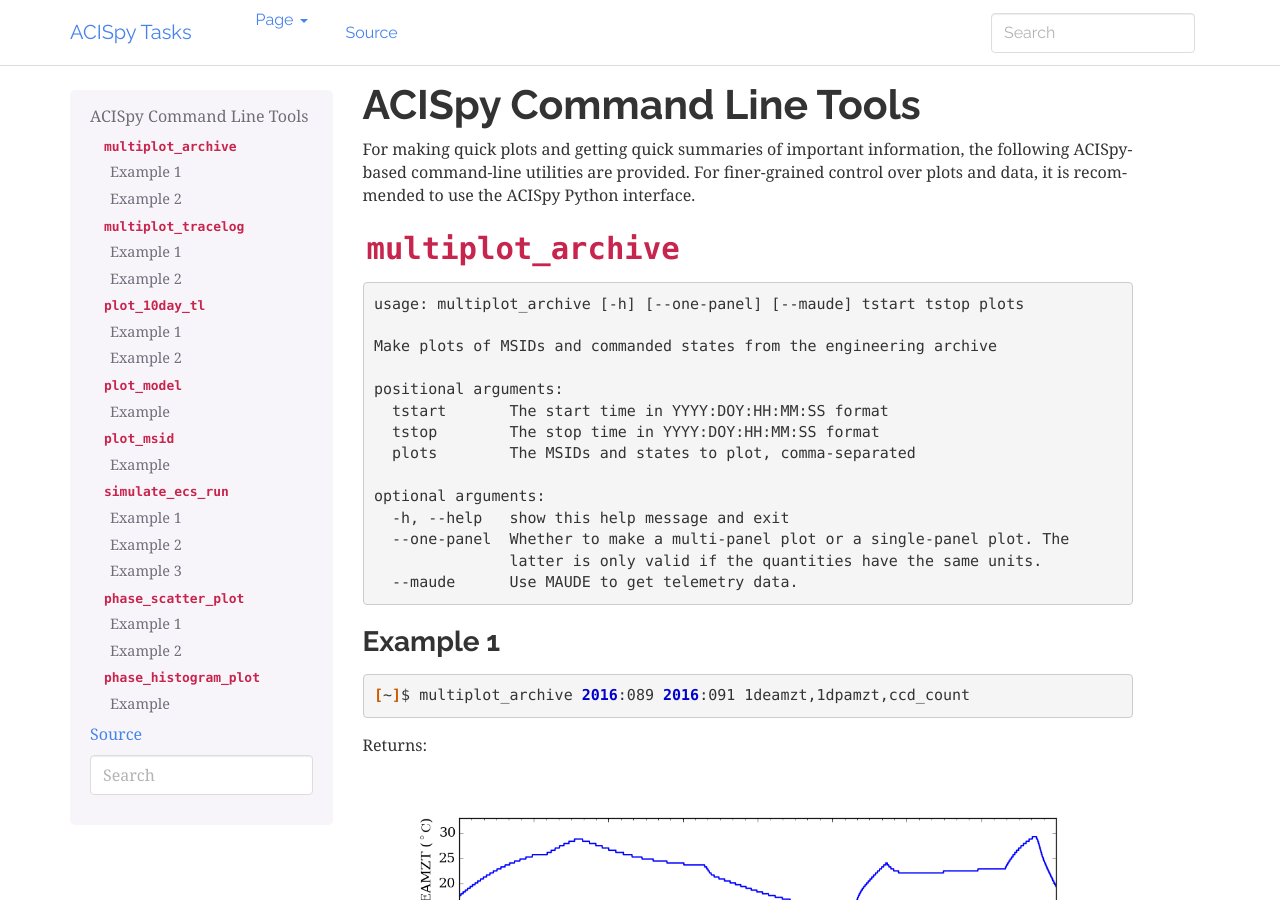
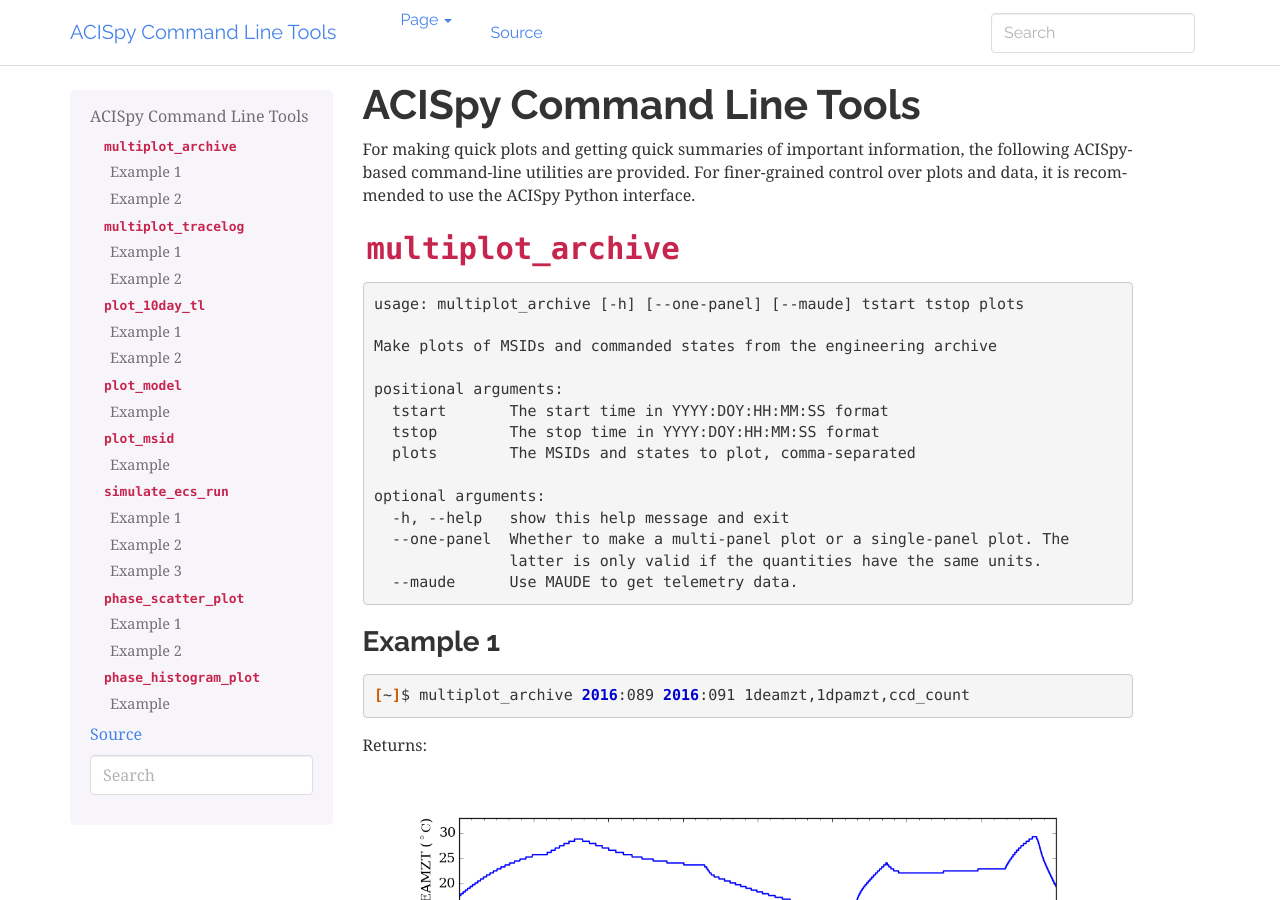
Before and after one commit to acisops/acispy_cmd, a Sphinx documentation site: the page built from doc/source/index.rst, in a window 1280 px wide and 900 px high. Built offline with Sphinx 7.4.7, drawn with Linux system fonts in a browser that asks for light colours.

Commit message:
rename this

```diff
--- a/doc/source/conf.py
+++ b/doc/source/conf.py
@@ -33,7 +33,7 @@ html_theme_options = dict(
 )
 
 # General information about the project.
-project = 'ACISpy Tasks'
+project = 'ACISpy Command Line Tools'
 copyright = '2020, ACIS Operations Team'
 author = 'John ZuHone'
 
```
